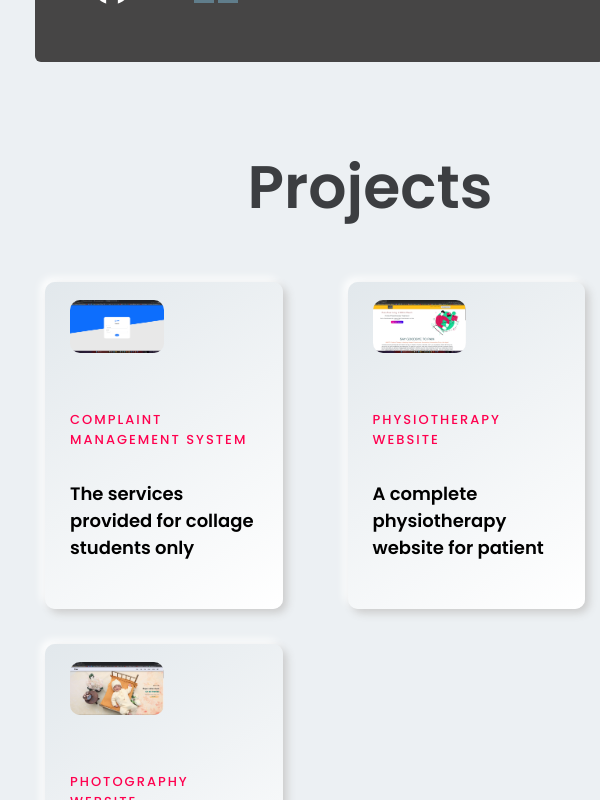
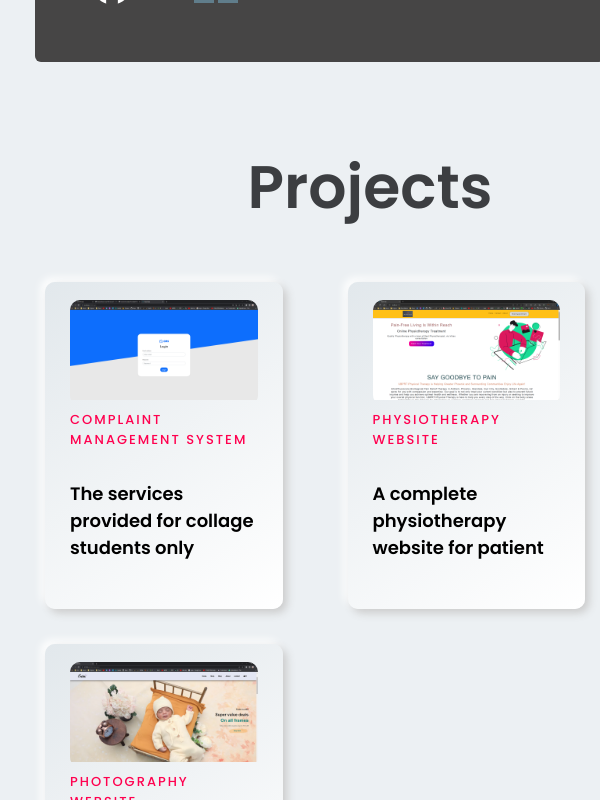
Before and after one commit to priyanshuuranjan/Portfolio, a React (Create React App) app: page / in a window 600 px wide. Shown: the part 1869-2669 px from the top of the page. Built offline with nearby package versions, Linux system fonts and the light colour scheme.

Commit message:
some changes for phone screen

```diff
--- a/src/Components/Contact/Contact.css
+++ b/src/Components/Contact/Contact.css
@@ -51,18 +51,15 @@
   }
 }
 @media (min-width: 395px) and (max-width: 750px) {
-  .get{
+  .get {
     margin-left: 10px;
     margin-right: -60px;
   }
   .Contact .box {
     margin-left: 10px;
-    margin-right:-40px;
+    margin-right: -40px;
   }
   .Contact .right {
     margin-left: 20px;
   }
-  .img{
-  width: 50%;
-  }
 }
```
